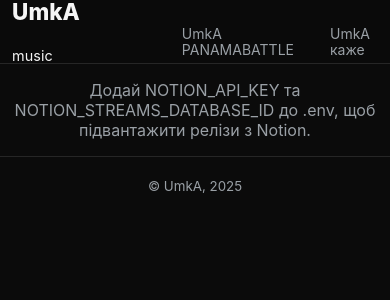
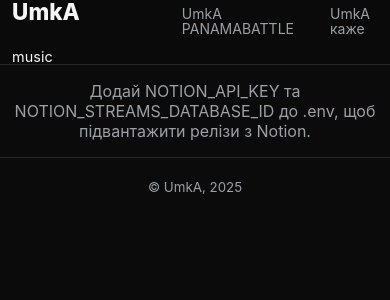
Before and after one commit to panumka/umka-space, a Flask app: page / in a window 390 px wide. Shown: the top 300 px of the page. Run offline with Flask 3, Linux system fonts and the light colour scheme.

Commit message:
mobile header: equal spa

```diff
--- a/static/style.css
+++ b/static/style.css
@@ -27,7 +27,7 @@ body {
 
 .header-inner {
   display: flex;
-  align-items: flex-end;
+  align-items: flex-start;
   justify-content: space-between;
   min-height: 56px;
   gap: 2rem; /* однакова відстань між лого та навігацією */
@@ -52,7 +52,7 @@ body {
   font-weight: 400;
   font-size: 0.9rem;
   line-height: 1;
-  margin-top: 0.2rem;
+  margin-top: 0.25rem;
 }
 
 .main-nav { display: flex; gap: 16px; align-items: flex-end; }
@@ -522,6 +522,7 @@ body {
   color: var(--muted);
   transition: color 0.2s ease, background 0.2s ease;
   min-width: 80px; /* щоб усі були на одному рівні */
+  padding-top: 0.25rem;
 }
 
 .main-nav.stacked .nav-link span:first-child {
```
